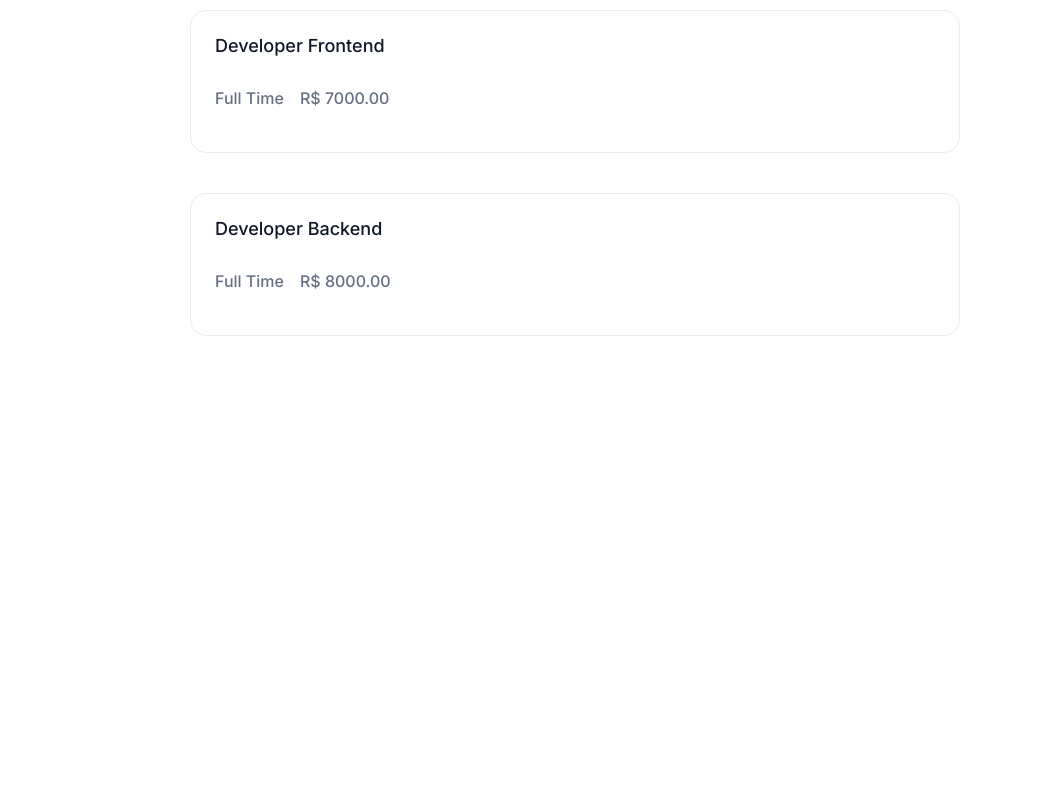
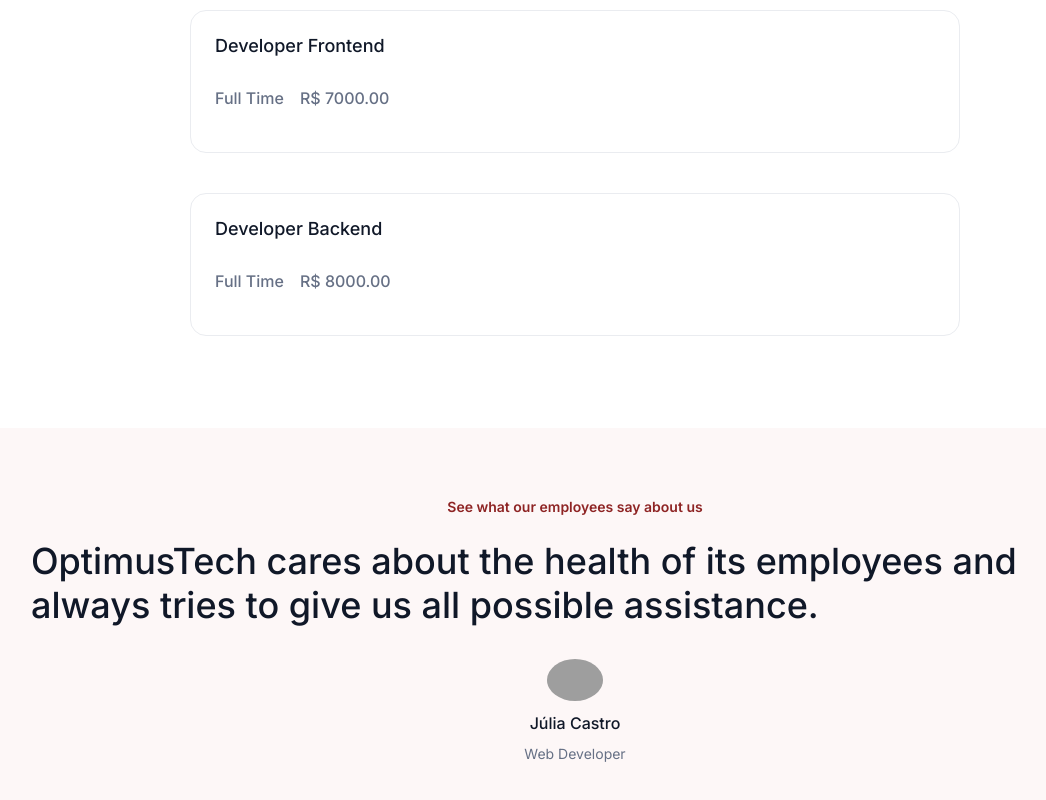
Before and after one commit to Wellington2708/OptimusTech, a React (Vite) app: page / in a window 1280 px wide. Shown: the part 2111-2911 px from the top of the page, without its empty margins (65-1111 px from the left). Before the commit the page ends 2447 px from the top, so only its background shows below. Built offline with nearby package versions, Linux system fonts and the light colour scheme; grey boxes are pictures that could not be loaded.

Commit message:
creating employee comments area

```diff
--- a/src/App.jsx
+++ b/src/App.jsx
@@ -6,6 +6,7 @@
 import Vacancies from './components/Vacancies/index';
 import DesignArea from './components/DesignArea';
 import SoftwareDeveloperArea from './components/SoftwareDeveloperArea';
+import Comments from './components/Comments';
 
 function App() {
   return (
@@ -18,6 +19,7 @@
       <Vacancies />
       <DesignArea />
       <SoftwareDeveloperArea />
+      <Comments />
     </>
   )
 }
--- /dev/null
+++ b/src/components/Comments/Comments.module.css
@@ -0,0 +1,78 @@
+.container__comments {
+    display: flex;
+    flex-direction: column;
+    justify-content: center;
+    align-items: center;
+    width: 100vw;
+    height: 500px;
+    padding: 0 0 96px 0;
+    margin-top: 200px;
+    gap: 32px;
+}
+
+.comments__itens {
+    display: flex;
+    flex-direction: column;
+    justify-content: center;
+    align-items: center;
+    width: 1280px;
+    height: 404px;
+    padding: 0 32px;
+    gap: 32px;
+    border: none;
+    background-color: #C3191908;
+      }
+
+.comment {
+
+
+}
+
+.title {
+    font-size: 14px;
+    font-weight: 600;
+    color: var(--dark-red);
+    margin-bottom: 24px;
+    text-align: center;
+    width: 1088px;
+
+}
+
+
+.comments__user {
+    display: flex;
+    width: 1088px;
+    height: 88px;
+    font-size: 36px;
+    font-weight: 500;
+    color: var(--dark-teal);
+
+}
+
+.collaborator {
+    display: flex;
+    flex-direction: column;
+    justify-content: center;
+    align-items: center;
+    gap: 12px;
+
+}
+
+.collaborator img {
+    justify-content: center;
+    width: 56px;
+    height: auto;
+    border-radius: 50%;
+}
+
+.collaborator h2 {
+    font-size: 16px;
+    color: var(--dark-teal);
+    font-weight: 500;
+}
+
+.collaborator p {
+    font-size: 14px;
+    color: var(--gray);
+    font-weight: 400;
+}
--- /dev/null
+++ b/src/components/Comments/index.jsx
@@ -0,0 +1,28 @@
+import styles from '../Comments/Comments.module.css';
+import avatar from '../../assets/Avatar.svg';
+
+function Comments(){
+    return (
+
+        <div className={styles.container__comments}>
+
+                <div className={styles.comments__itens}>
+                    <div className={styles.comments}>
+                        <h2 className={styles.title}>See what our employees say about us</h2>
+                        <p className={styles.comments__user}>OptimusTech cares about the health of its employees and always tries to give us all possible assistance.</p>
+                    </div>
+                    <div className={styles.collaborator}>
+                        <img src={avatar} alt="user"/>
+                        <h2>Júlia Castro</h2>
+                        <p>Web Developer</p>
+                    </div>
+                </div>
+
+        </div>
+
+
+    )
+
+}
+
+export default Comments;
```
Also changed, not shown: 1 other file (tests, documents, lock files or other folders).
